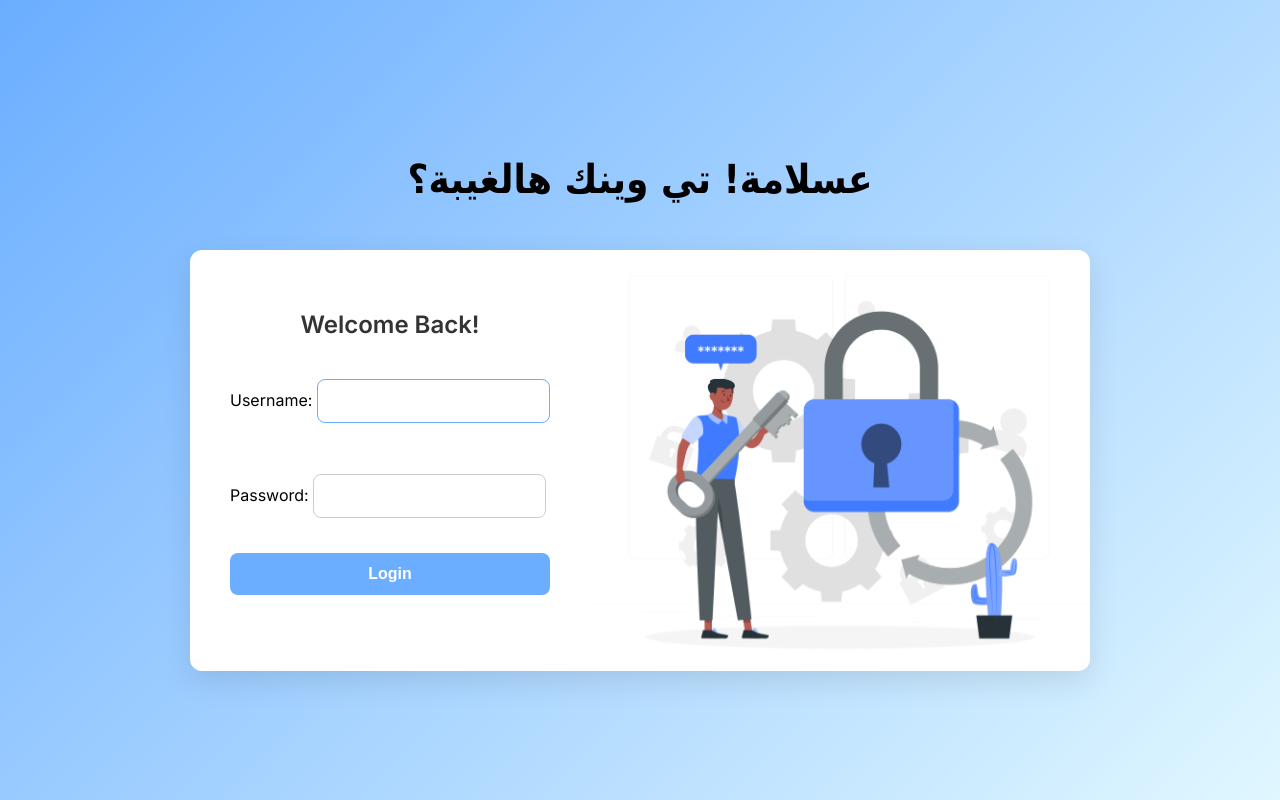
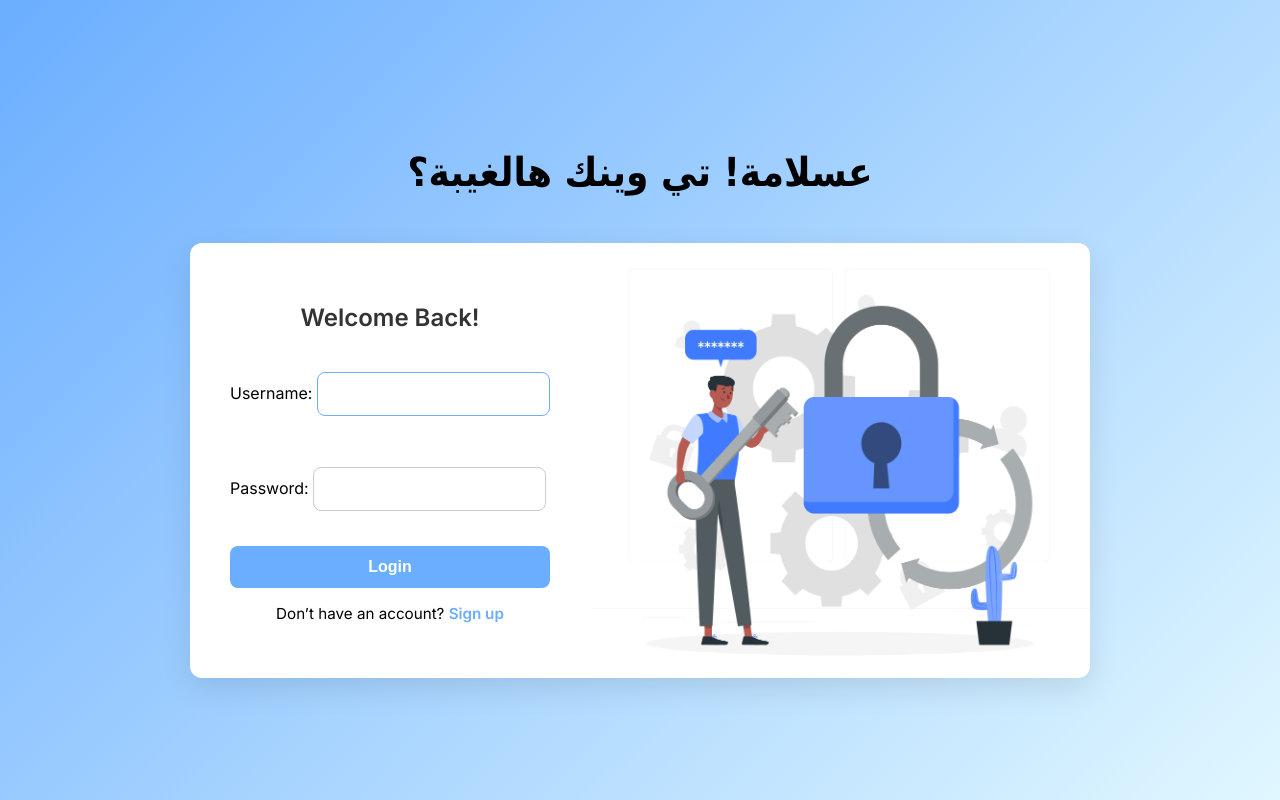
Before and after one commit to saidions01/e-commerce-django, a Django app: page /login/ in a window 1280 px wide. Run offline with Django 5.2, Linux system fonts and the light colour scheme.

Commit message:
added two lines to login page and sign up page

```diff
--- a/store/templates/registration/login.html
+++ b/store/templates/registration/login.html
@@ -140,6 +140,10 @@
           {{ form.as_p }}
           <button type="submit">Login</button>
         </form>
+        <p style="text-align: center; margin-top: 1rem; font-size: 0.95rem;">
+          Don’t have an account?
+          <a href="{% url 'signup' %}" style="color: #6baeff; text-decoration: none; font-weight: 600;">Sign up</a>
+        </p>
       </div>
       <img src="{% static 'images/login.png' %}" alt="Login Illustration" class="login-image" />
     </div>
--- a/store/templates/signup.html
+++ b/store/templates/signup.html
@@ -141,6 +141,10 @@
 
         <button type="submit">Sign Up</button>
       </form>
+      <p style="text-align: center; margin-top: 1rem; font-size: 0.95rem;">
+        Already have an account?
+        <a href="{% url 'login' %}" style="color: #6baeff; text-decoration: none; font-weight: 600;">Log in</a>
+      </p>
     </div>
     <img src="{% static 'images/login.png' %}" alt="Signup Illustration" class="signup-image" />
   </div>
```
Lines whose indentation alone changed are shown as unchanged.
